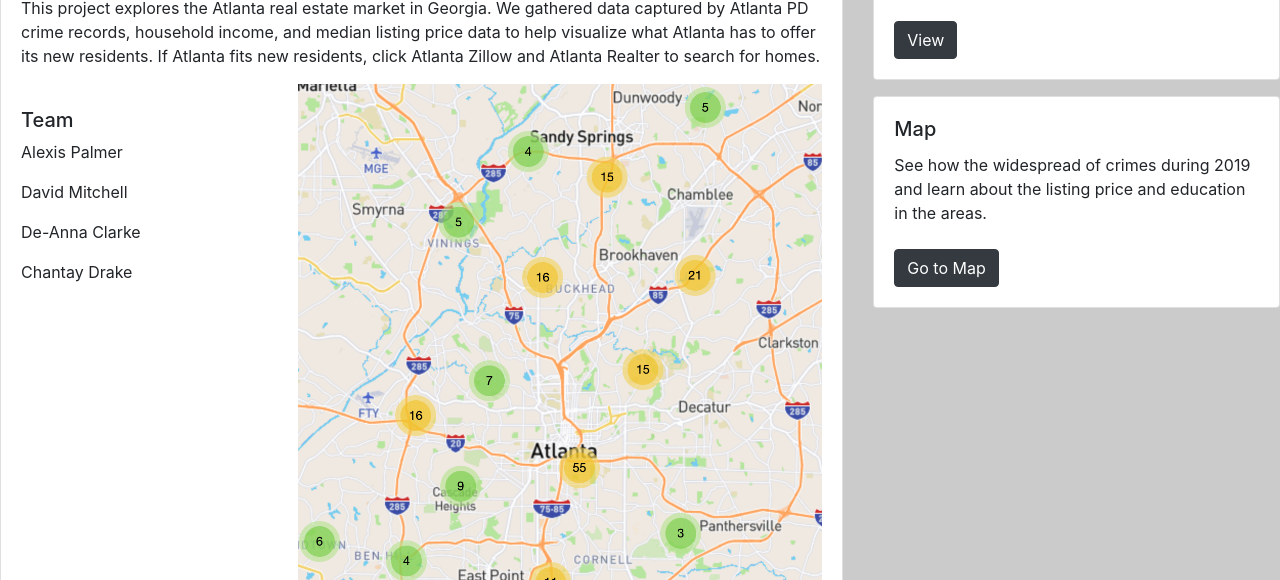
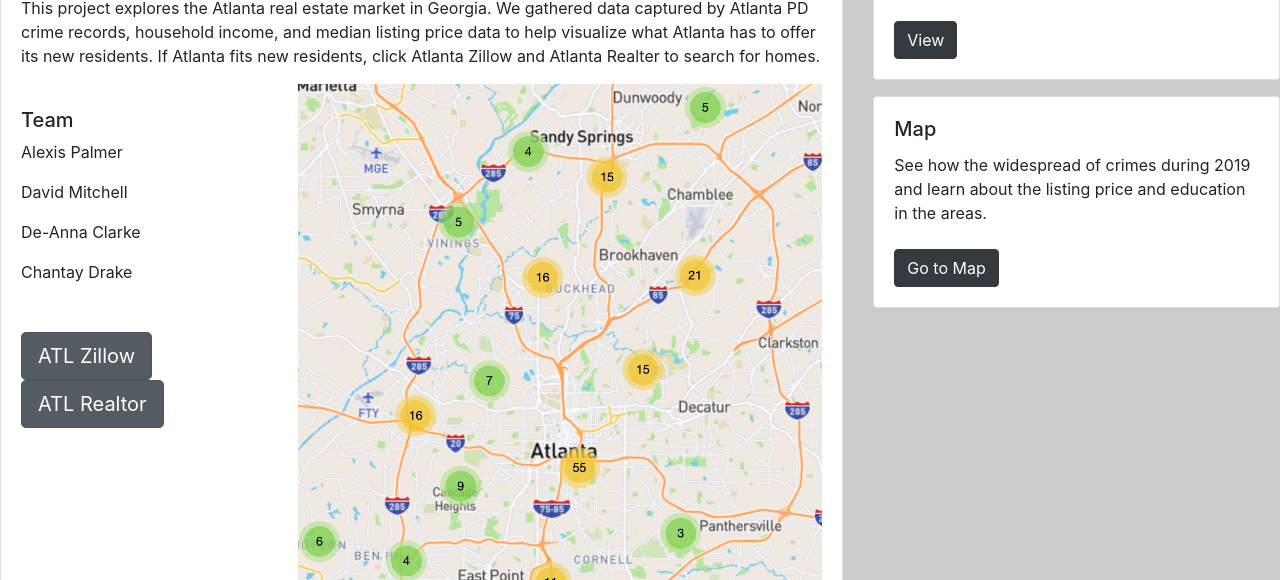
Before and after one commit to cdrake11/Atlanta_Neighborhoods, a plain HTML site: page home.html in a window 1280 px wide. Shown: the part 220-800 px from the top of the page. Drawn offline with nearby package versions, Linux system fonts and the light colour scheme; files that its build step writes are made by us from their sources.

Commit message:
Update home.html

```diff
--- a/home.html
+++ b/home.html
@@ -80,7 +80,8 @@
             <p>Chantay Drake</p>
             <h5 class="mt-5">
             </h5>
-
+            <a href="https://www.zillow.com/atlanta-ga/" class="btn btn-secondary btn-lg active" role="button" aria-pressed="true">ATL Zillow</a>
+            <a href="#" class="btn btn-secondary btn-lg active" role="button" aria-pressed="true">ATL Realtor</a>
           </div>
           <div class="col-md-8">
             <img class="landing-image img-fluid" src="./static/images/atlantascaled.png" alt="atlanta marker sales">
```
